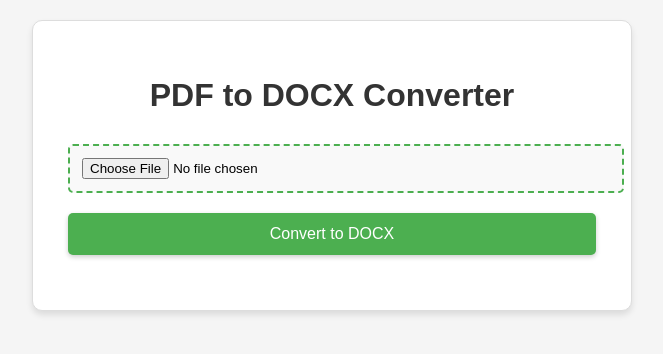
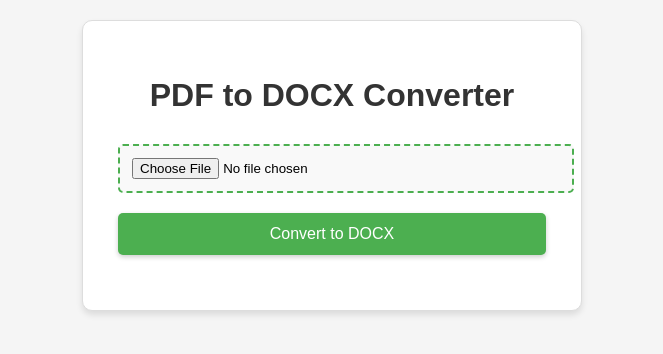
Before and after one commit to sajith-thomas/converter, a Flask app: page / in a window 1280 px wide. Shown: the top 354 px of the page, without its empty margins (308-971 px from the left). Run offline with Flask 3, Linux system fonts and the light colour scheme.

Commit message:
Refactor index.html

```diff
--- a/templates/index.html
+++ b/templates/index.html
@@ -5,7 +5,7 @@
     <style>
         body {
             font-family: 'Arial', sans-serif;
-            max-width: 600px;
+            max-width: 500px;
             margin: 0 auto;
             padding: 20px;
             background-color: #f5f5f5;
@@ -37,7 +37,7 @@
             border: 2px dashed #4CAF50;
             border-radius: 5px;
             background-color: #f9f9f9;
-            transition: all 0.3s ease;
+            transition: all 0.7s ease;
         }
         input[type="file"]:hover {
             background-color: #f0f0f0;
@@ -125,22 +125,21 @@
             const successMessage = document.getElementById('successMessage');
 
             if (fileInput.files.length > 0) {
-                // Show loading animation
+
                 convertBtn.disabled = true;
                 convertBtn.textContent = 'Processing...';
                 loadingIndicator.style.display = 'block';
 
-                // Hide form during processing
+
                 document.querySelectorAll('.form-group').forEach(el => {
                     el.style.opacity = '0.5';
                 });
 
-                // Simulate delay for demo (remove in production)
+
                 setTimeout(() => {
                     loadingIndicator.style.display = 'none';
                     successMessage.style.display = 'block';
 
-                    // In a real app, this would happen after the actual conversion
                     setTimeout(() => {
                         // Reset form
                         convertBtn.disabled = false;
```
